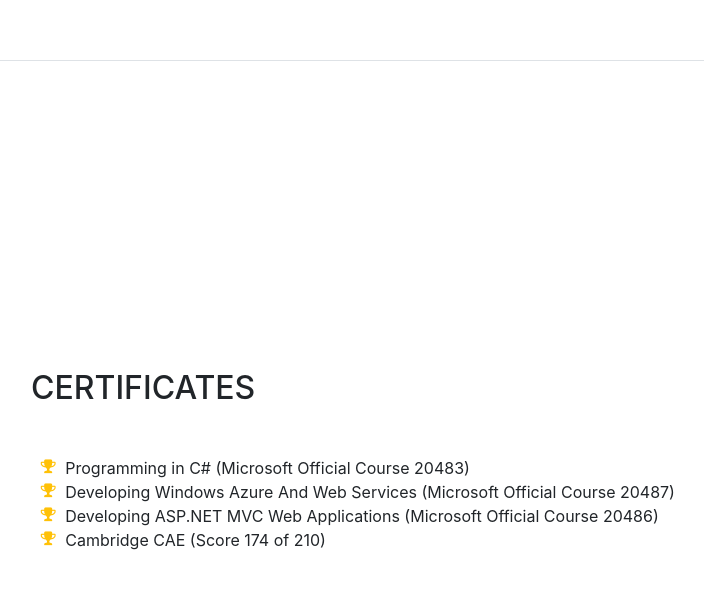
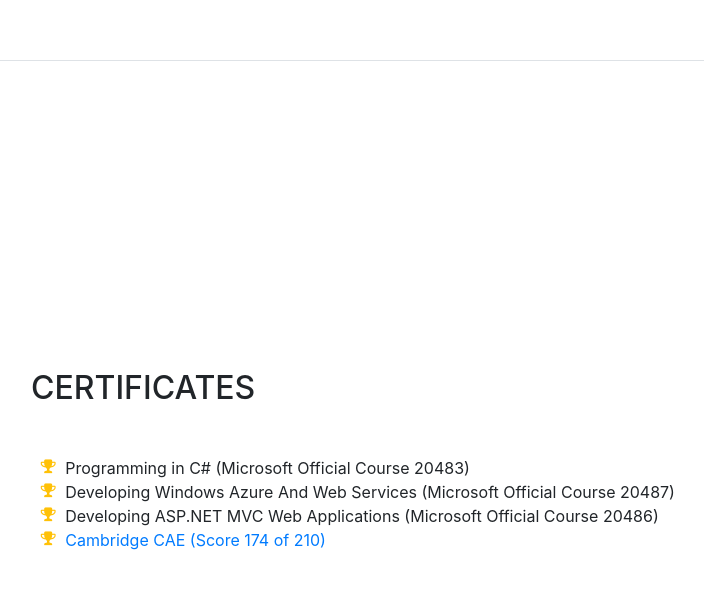
Before and after one commit to miroshkin/miroshkin.github.io, a website with bundled scripts: page index.html in a window 1280 px wide. Shown: the part 4255-4844 px from the top of the page, without its empty margins (289-993 px from the left). Built offline with nearby package versions, Linux system fonts and the light colour scheme; a web font is replaced by a local one.

Commit message:
Add CAE document

```diff
--- a/index.html
+++ b/index.html
@@ -311,7 +311,7 @@
             </li>
             <li>
                 <i class="fa-li fa fa-trophy text-warning"></i>
-                Cambridge CAE (Score 174 of 210)
+                <a href="docs/CAE 2017 - Anton Miroshkin.pdf">Cambridge CAE (Score 174 of 210)</a>
             </li>
           </ul>
         </div>
```
Also changed, not shown: 1 other file.
